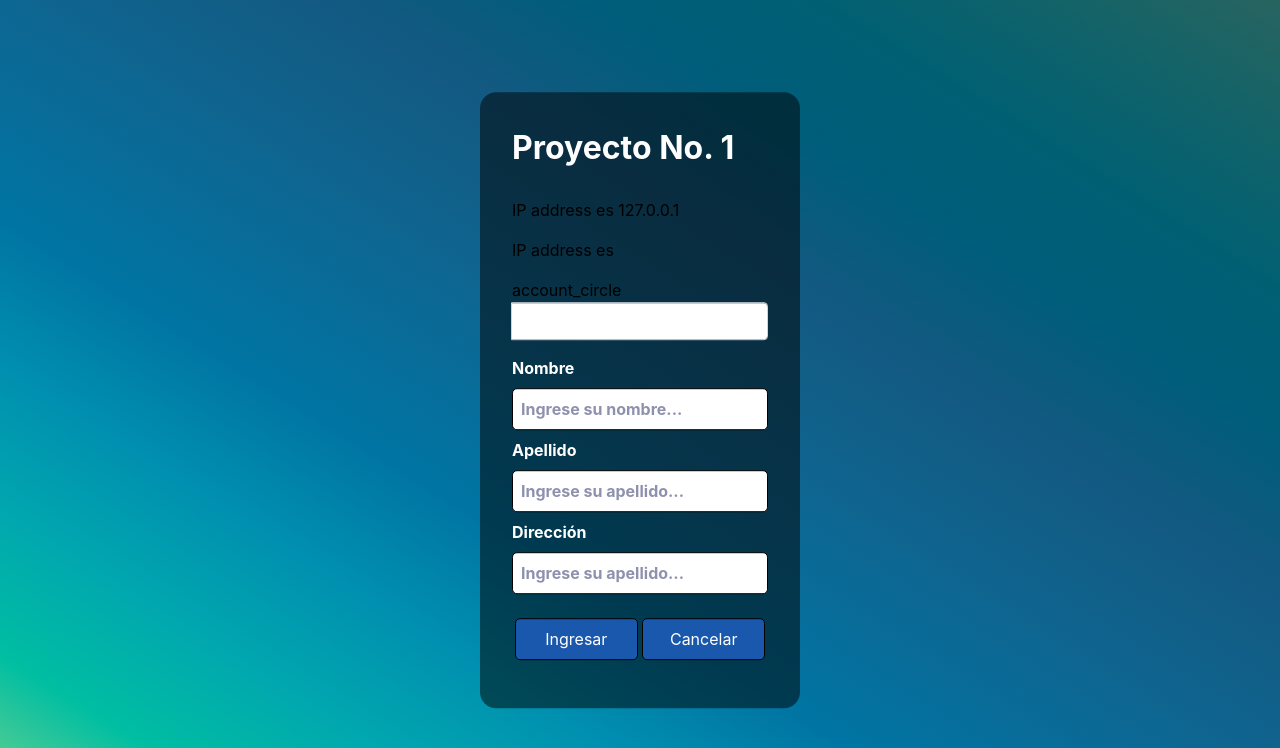
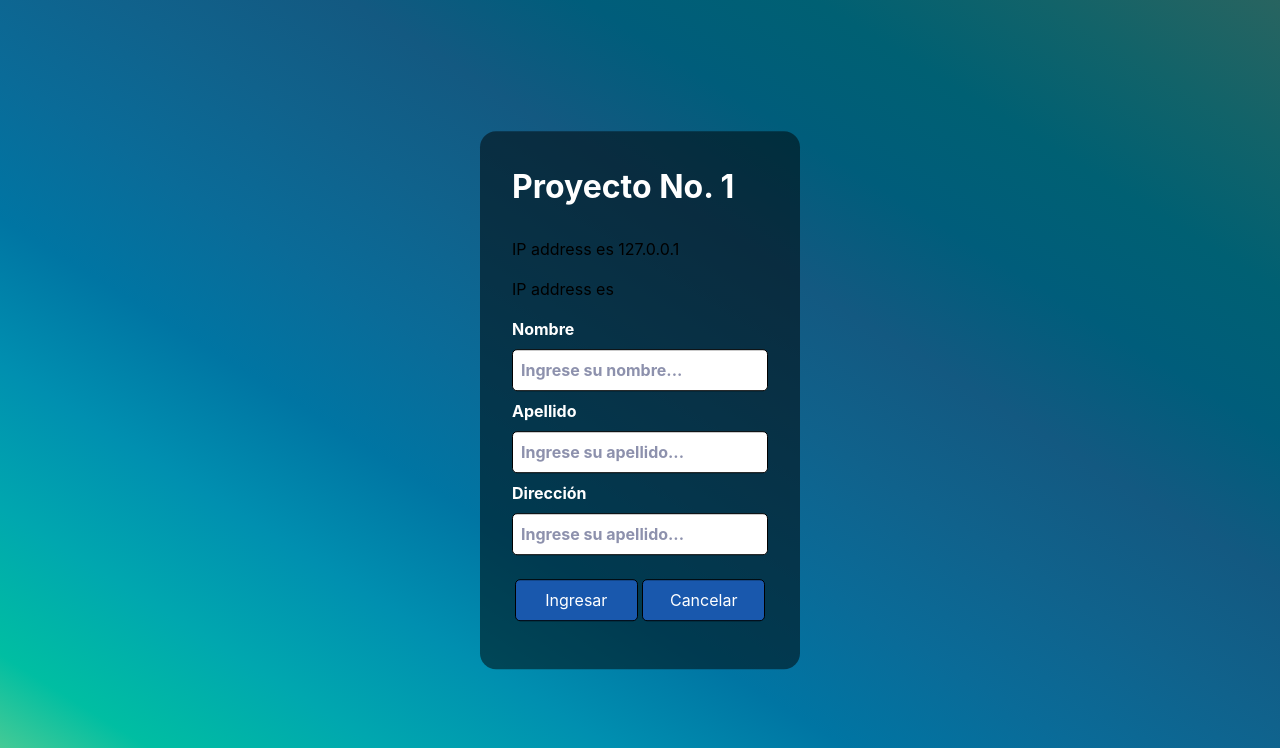
Before and after one commit to FredyReyes1993/proyectoADSII, a PHP site: page /index1.php in a window 1280 px wide. Shown: the top 748 px of the page. Run offline with PHP 8.4, Linux system fonts and the light colour scheme; data that the repository does not hold is empty; some libraries are stand-ins or nearby versions.

Commit message:
Eliminacion de input

```diff
--- a/index1.php
+++ b/index1.php
@@ -55,20 +55,6 @@ function get_public_ip(){
 <p><?php echo 'IP address es ' . get_public_ip().PHP_EOL;'<br>';?></p>
 
 
-
-<span class="material-icons-outlined">
-account_circle
-</span>
-<div class="input-group mb-3">
-  <div class="input-group-prepend">
-    <span class="bi bi-person-fill"></span>
-  </div>
-  <input type="text" class="form-control" aria-label="Default" aria-describedby="inputGroup-sizing-default">
-</div>
-
-<span class="bi bi-person-fill"></span>
-
-
 <div class="ub1">Nombre</div>
 <i class="bi bi-person-square"></i>
 <input type="text" name="txtusuario" placeholder="Ingrese su nombre...">
```
